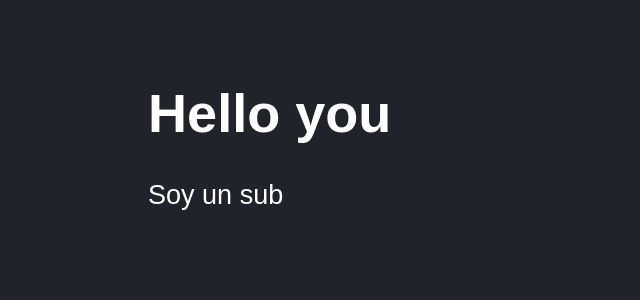
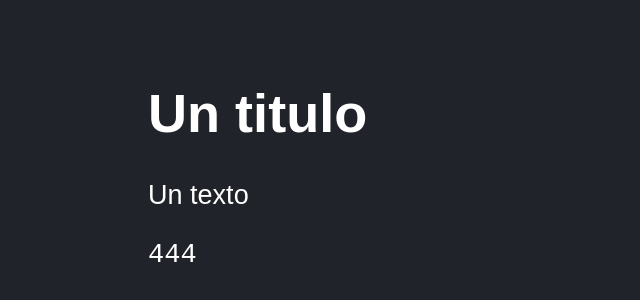
Before and after one commit to marcogarez/vite-react-counter, a React (Vite) app: page / in a window 1280 px wide. Shown: the part 102-402 px from the top of the page, without its empty margins (0-640 px from the left). Built offline with nearby package versions, Linux system fonts and the light colour scheme.

Commit message:
Using props to comunicate parent components with childerns

```diff
--- a/src/FirstApp.jsx
+++ b/src/FirstApp.jsx
@@ -1,11 +1,10 @@
-const sayHello = () => 'Hello you';
-
-export const FirstApp = () => {
+export const FirstApp = ({ title, subTitle, number }) => {
 
     return (
         <>
-            <h1> {sayHello()} </h1>
-            <p>Soy un sub</p>
+            <h1>{title}</h1>
+            <p>{subTitle}</p>
+            <code>{number + 321}</code>
         </>
     )
 }
--- a/src/main.jsx
+++ b/src/main.jsx
@@ -3,8 +3,8 @@ import ReactDOM from 'react-dom/client';
 import { FirstApp } from './FirstApp';
 import './styles.css';
 
-ReactDOM.createRoot( document.getElementById('root') ).render(
+ReactDOM.createRoot(document.getElementById('root')).render(
     <React.StrictMode>
-        <FirstApp />
+        <FirstApp title='Un titulo' subTitle='Un texto' number={123} />
     </React.StrictMode>
 );
```
